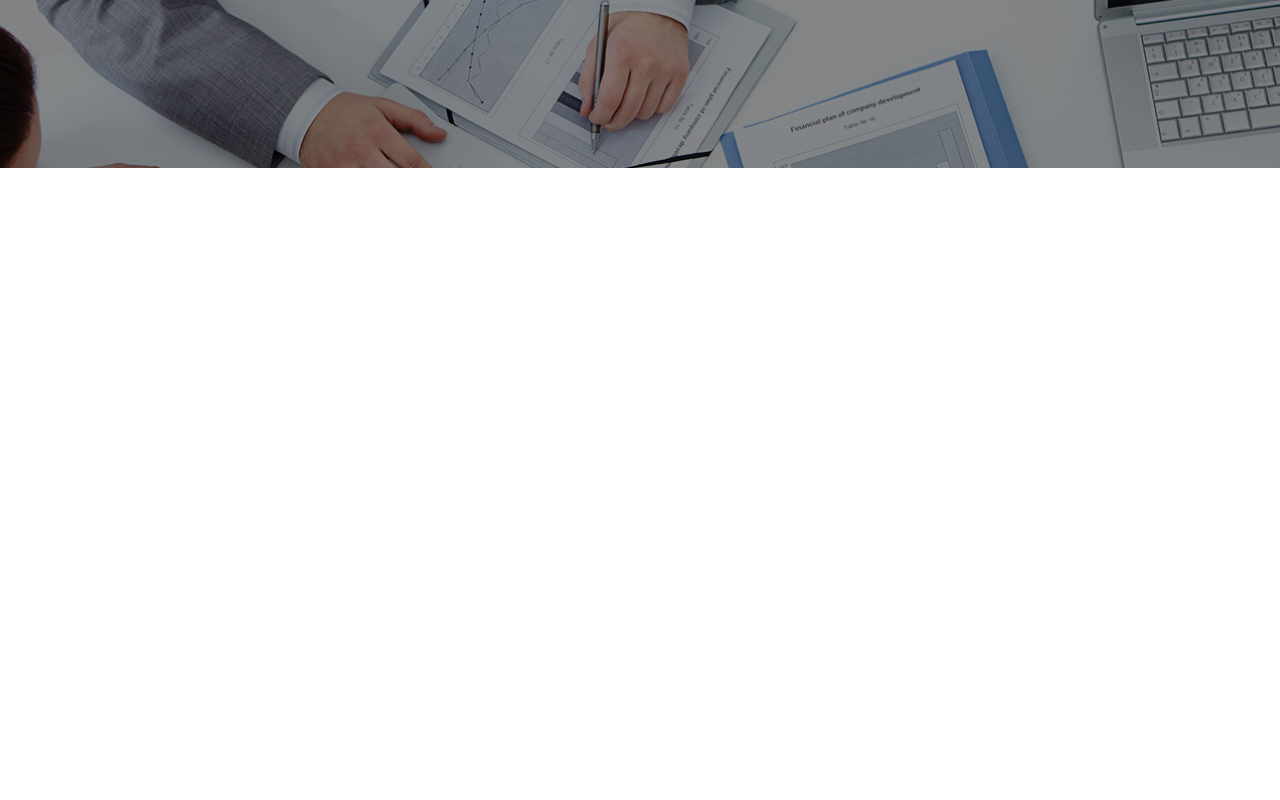
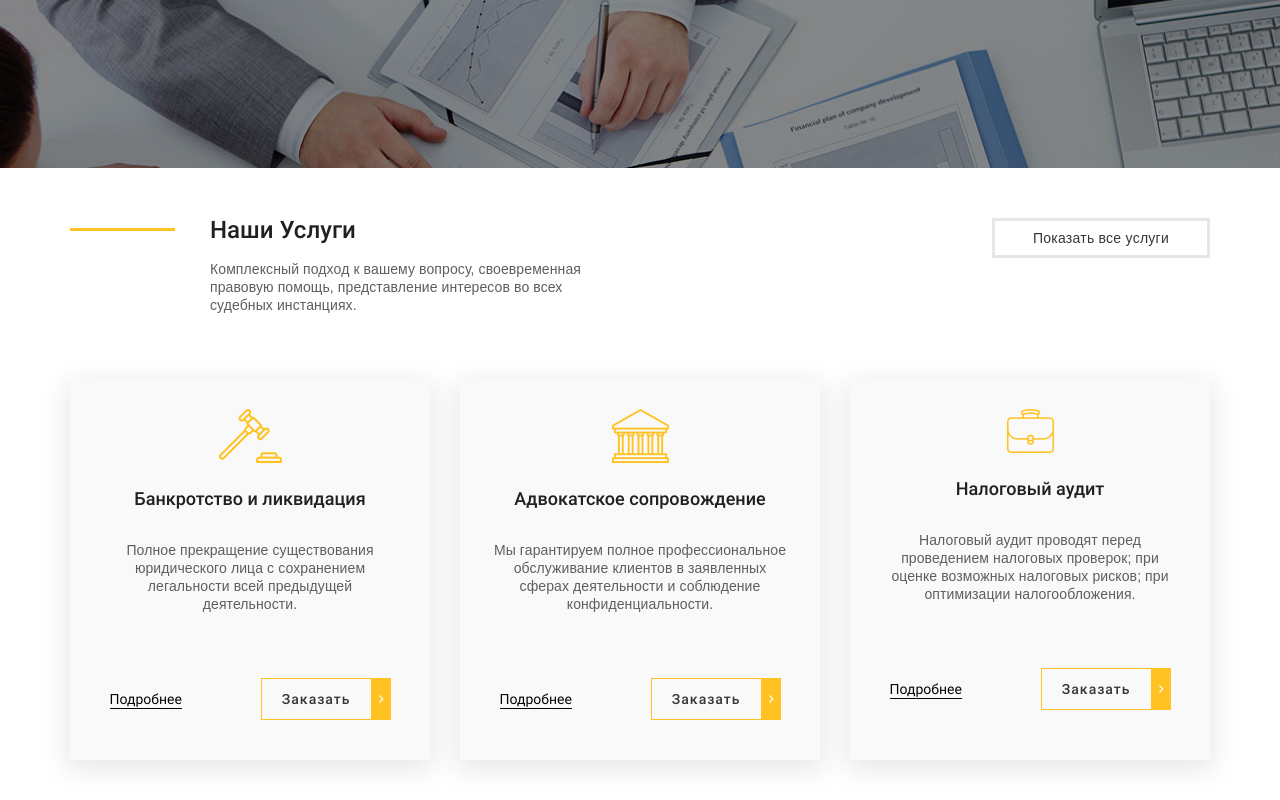
Before and after one commit to Camarederic/Legal-Consultation, a website: page app/index.html in a window 1280 px wide. Shown: the part 472-1272 px from the top of the page. Before the commit the page ends 800 px from the top, so only its background shows below. Drawn offline with nearby package versions, Linux system fonts and the light colour scheme; files that its build step writes are made by us from their sources; files whose address does not match are found by name.

Commit message:
added the about section

```diff
--- a/app/index.html
+++ b/app/index.html
@@ -67,7 +67,9 @@
                   Полное прекращение существования юридического лица с
                   сохранением легальности всей предыдущей деятельности.
                 </div>
-                <a class="slider__btn" data-fancybox data-src="#modal" href="#">Оставить заявку</a>
+                <a class="slider__btn" data-fancybox data-src="#modal" href="#"
+                  >Оставить заявку</a
+                >
               </div>
             </div>
             <div class="slider__item">
@@ -79,7 +81,9 @@
                   Полное прекращение существования юридического лица с
                   сохранением легальности всей предыдущей деятельности.
                 </div>
-                <a class="slider__btn" data-fancybox data-src="#modal" href="#">Оставить заявку</a>
+                <a class="slider__btn" data-fancybox data-src="#modal" href="#"
+                  >Оставить заявку</a
+                >
               </div>
             </div>
             <div class="slider__item">
@@ -91,7 +95,82 @@
                   Полное прекращение существования юридического лица с
                   сохранением легальности всей предыдущей деятельности.
                 </div>
-                <a class="slider__btn" data-fancybox data-src="#modal" href="#">Оставить заявку</a>
+                <a class="slider__btn" data-fancybox data-src="#modal" href="#"
+                  >Оставить заявку</a
+                >
+              </div>
+            </div>
+          </div>
+        </div>
+      </section>
+      <section class="about">
+        <div class="container">
+          <div class="about__top">
+            <div class="about__title-box">
+              <div class="about__title">Наши Услуги</div>
+              <div class="about__text">
+                Комплексный подход к вашему вопросу, своевременная правовую
+                помощь, представление интересов во всех судебных инстанциях.
+              </div>
+            </div>
+            <div class="about__btn">
+              <a href="#">Показать все услуги</a>
+            </div>
+          </div>
+          <div class="about__items">
+            <div class="about__item">
+              <img src="images/about-1.png" alt="" />
+              <div class="about__item-title">Банкротство и ликвидация</div>
+              <div class="about__item-text">
+                Полное прекращение существования юридического лица с сохранением
+                легальности всей предыдущей деятельности.
+              </div>
+              <div class="about__item-btn">
+                <a class="about__item-link" href="#">Подробнее</a>
+                <a
+                  class="about__default-btn"
+                  data-fancybox
+                  data-src="#modal"
+                  href="#"
+                  >Заказать</a
+                >
+              </div>
+            </div>
+            <div class="about__item">
+              <img src="images/about-2.png" alt="" />
+              <div class="about__item-title">Адвокатское сопровождение</div>
+              <div class="about__item-text">
+                Мы гарантируем полное профессиональное обслуживание клиентов в
+                заявленных сферах деятельности и соблюдение конфиденциальности.
+              </div>
+              <div class="about__item-btn">
+                <a class="about__item-link" href="#">Подробнее</a>
+                <a
+                  class="about__default-btn"
+                  data-fancybox
+                  data-src="#modal"
+                  href="#"
+                  >Заказать</a
+                >
+              </div>
+            </div>
+            <div class="about__item">
+              <img src="images/about-3.png" alt="" />
+              <div class="about__item-title">Налоговый аудит</div>
+              <div class="about__item-text">
+                Налоговый аудит проводят перед проведением налоговых проверок;
+                при оценке возможных налоговых рисков; при оптимизации
+                налогообложения.
+              </div>
+              <div class="about__item-btn">
+                <a class="about__item-link" href="#">Подробнее</a>
+                <a
+                  class="about__default-btn"
+                  data-fancybox
+                  data-src="#modal"
+                  href="#"
+                  >Заказать</a
+                >
               </div>
             </div>
           </div>
@@ -110,4 +189,4 @@
   </body>
 </html>
 
-<img src="icons/angle-right.svg" alt="">
+<img src="icons/angle-right.svg" alt="" />
--- /dev/null
+++ b/app/scss/blocks/_about.scss
@@ -0,0 +1,94 @@
+.about {
+  padding: 50px 0 30px;
+  &__top {
+    display: flex;
+    justify-content: space-between;
+    margin-bottom: 65px;
+  }
+  &__title-box {
+    max-width: 520px;
+    padding-left: 140px;
+    position: relative;
+    &::before {
+      content: "";
+      position: absolute;
+      width: 105px;
+      height: 3px;
+      background-color: $accent;
+      left: 0;
+      top: 10px;
+    }
+  }
+  &__title {
+    font-size: 24px;
+    line-height: 24px;
+    @extend %roboto-500;
+    color: #212020;
+    margin-bottom: 18px;
+  }
+  &__text {
+    letter-spacing: 0.1px;
+  }
+  &__btn {
+    a {
+      color: #373636;
+      border: 3px solid #e6e6e6;
+      line-height: 24px;
+      letter-spacing: 0.25px;
+      padding: 5px 38px;
+    }
+  }
+  &__items {
+    display: flex;
+    justify-content: space-between;
+  }
+  &__item {
+    max-width: 360px;
+    min-height: 375px;
+    background-color: #f9f9f9;
+    text-align: center;
+    padding: 30px 30px 40px;
+    box-shadow: 0px 7px 24.3px 2.7px rgba(91, 89, 89, 0.14);
+    img {
+      margin: 0 auto;
+      margin-bottom: 24px;
+    }
+  }
+  &__item-title {
+    font-size: 18px;
+    line-height: 24px;
+    @extend %roboto-500;
+    color: #212020;
+    margin-bottom: 30px;
+  }
+  &__item-text {
+    letter-spacing: 0.1px;
+    margin-bottom: 65px;
+  }
+  &__item-btn {
+    display: flex;
+    justify-content: space-around;
+    align-items: center;
+  }
+  &__item-link{
+    border-bottom: 1px solid #050505;
+    color: #050505;
+    @extend %roboto-400;
+    margin-right: 60px;
+  }
+  &__default-btn {
+    @extend %default-btn;
+    color: #373636;
+    position: relative;
+    &::after {
+      content: "";
+      position: absolute;
+      background-image: url("../icons/angle-right.svg");
+      width: 10px;
+      height: 10px;
+      right: -17px;
+      top: 15px;
+      background-repeat: no-repeat;
+    }
+  }
+}
--- a/app/scss/style.scss
+++ b/app/scss/style.scss
@@ -3,9 +3,8 @@
 @import "reset";
 @import "global";
 @import "libs";
-@import 'blocks/header';
+@import "blocks/header";
 @import "blocks/slider";
-
-
+@import "blocks/about";
 
 @import "media";
```
Also changed, not shown: app/images/about-1.png (added), app/images/about-2.png (added), app/images/about-3.png (added).
